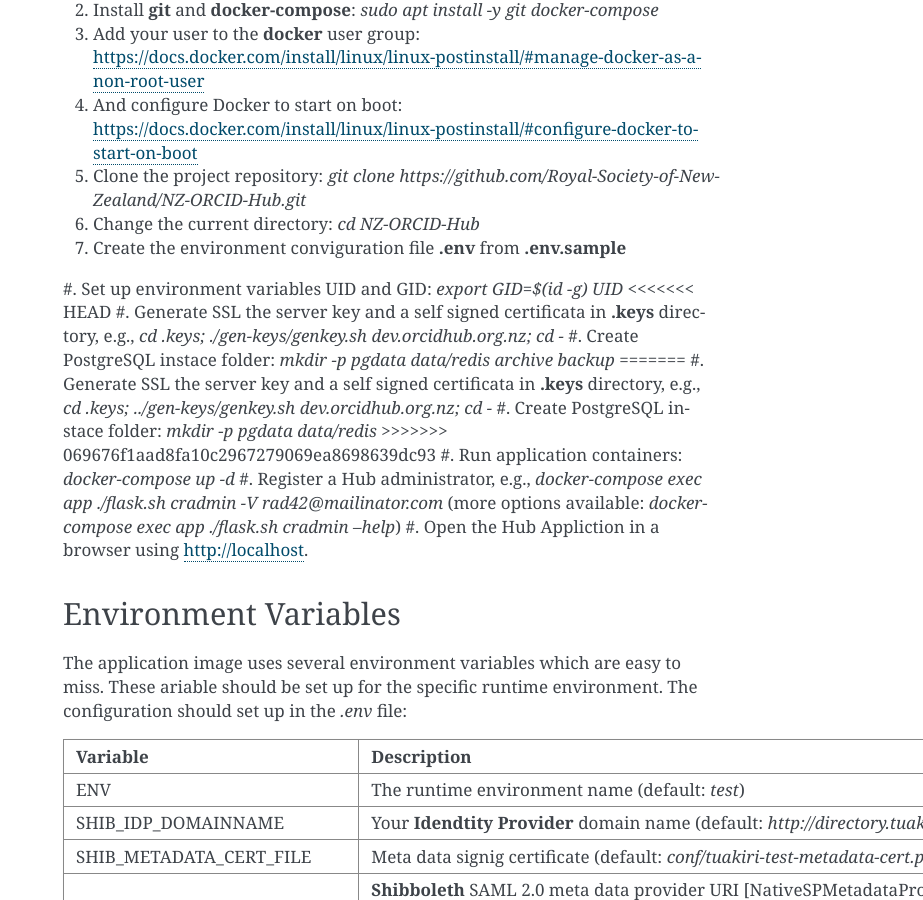
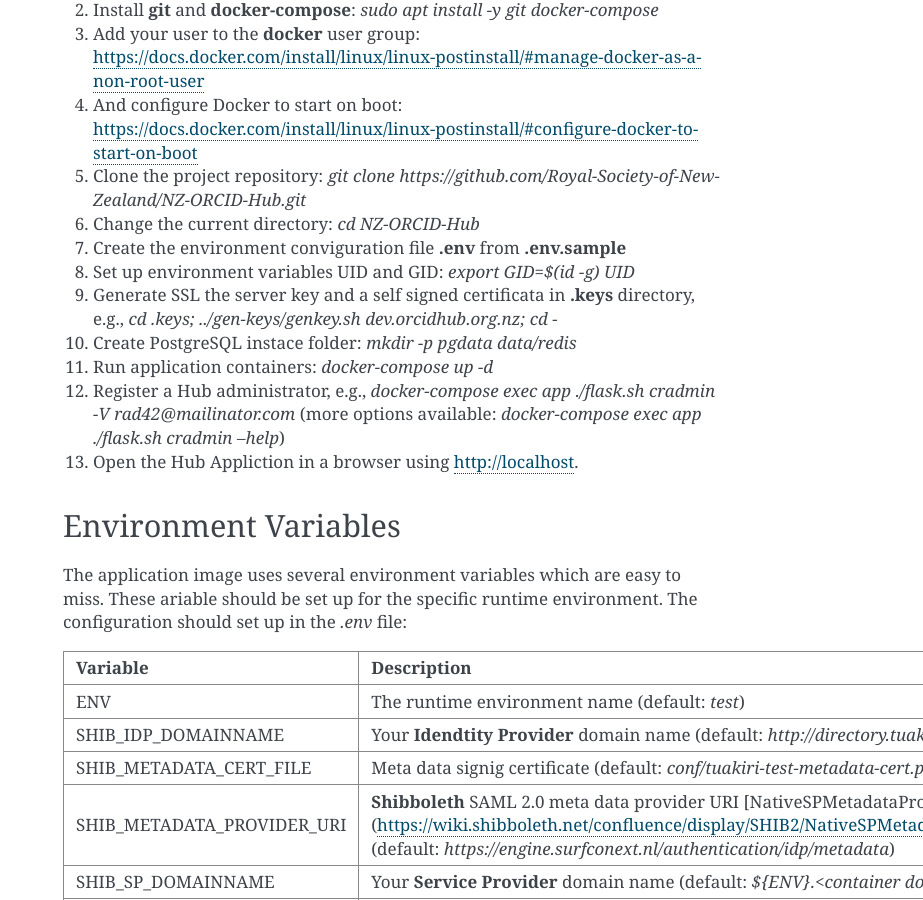
Before and after one commit to Royal-Society-of-New-Zealand/NZ-ORCID-Hub, a Sphinx documentation site: the page built from docs/docker.rst, in a window 1280 px wide and 900 px high, scrolled down 490 px. Shown: the whole window, without its empty margins (357-1280 px from the left). Built offline with Sphinx 7.4.7, drawn with Linux system fonts in a browser that asks for light colours; the version number could not be read and is left out.

Commit message:
resolved conflict...

```diff
--- a/docs/docker.rst
+++ b/docs/docker.rst
@@ -23,13 +23,8 @@ The following steps will set up a local ORCID Hub application instance using doc
 #. Change the current directory: `cd NZ-ORCID-Hub`
 #. Create the environment conviguration file **.env** from **.env.sample**
 #. Set up environment variables UID and GID: `export GID=$(id -g) UID`
-<<<<<<< HEAD
-#. Generate SSL the server key and a self signed certificata in **.keys** directory, e.g., `cd .keys; ./gen-keys/genkey.sh dev.orcidhub.org.nz; cd -`
-#. Create PostgreSQL instace folder: `mkdir -p pgdata data/redis archive backup`
-=======
 #. Generate SSL the server key and a self signed certificata in **.keys** directory, e.g., `cd .keys; ../gen-keys/genkey.sh dev.orcidhub.org.nz; cd -`
 #. Create PostgreSQL instace folder: `mkdir -p pgdata data/redis`
->>>>>>> 069676f1aad8fa10c2967279069ea8698639dc93
 #. Run application containers: `docker-compose up -d`
 #. Register a Hub administrator, e.g., `docker-compose exec app ./flask.sh cradmin -V rad42@mailinator.com` (more options available: `docker-compose exec app ./flask.sh cradmin --help`)
 #. Open the Hub Appliction in a browser using http://localhost.
```
